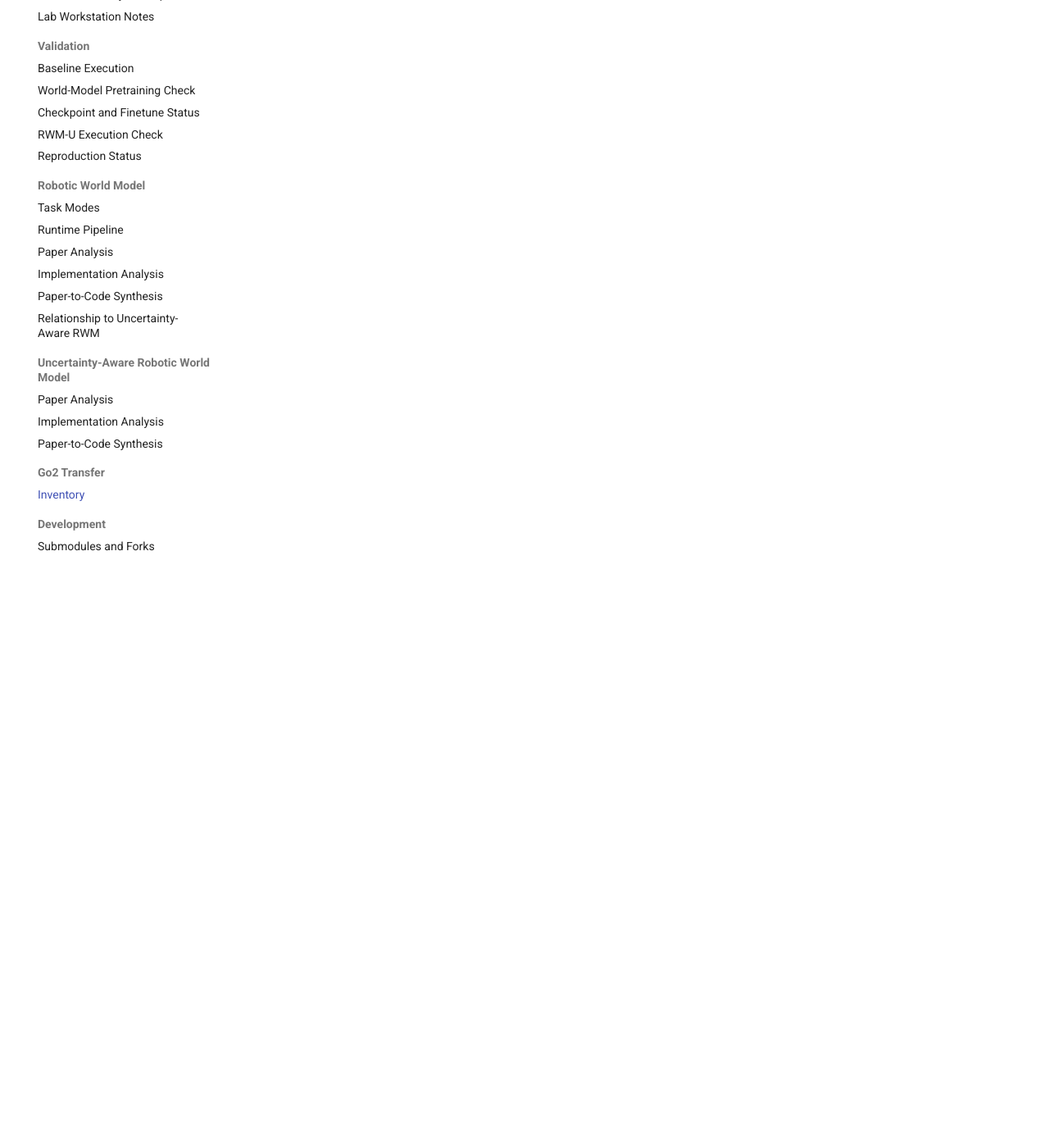
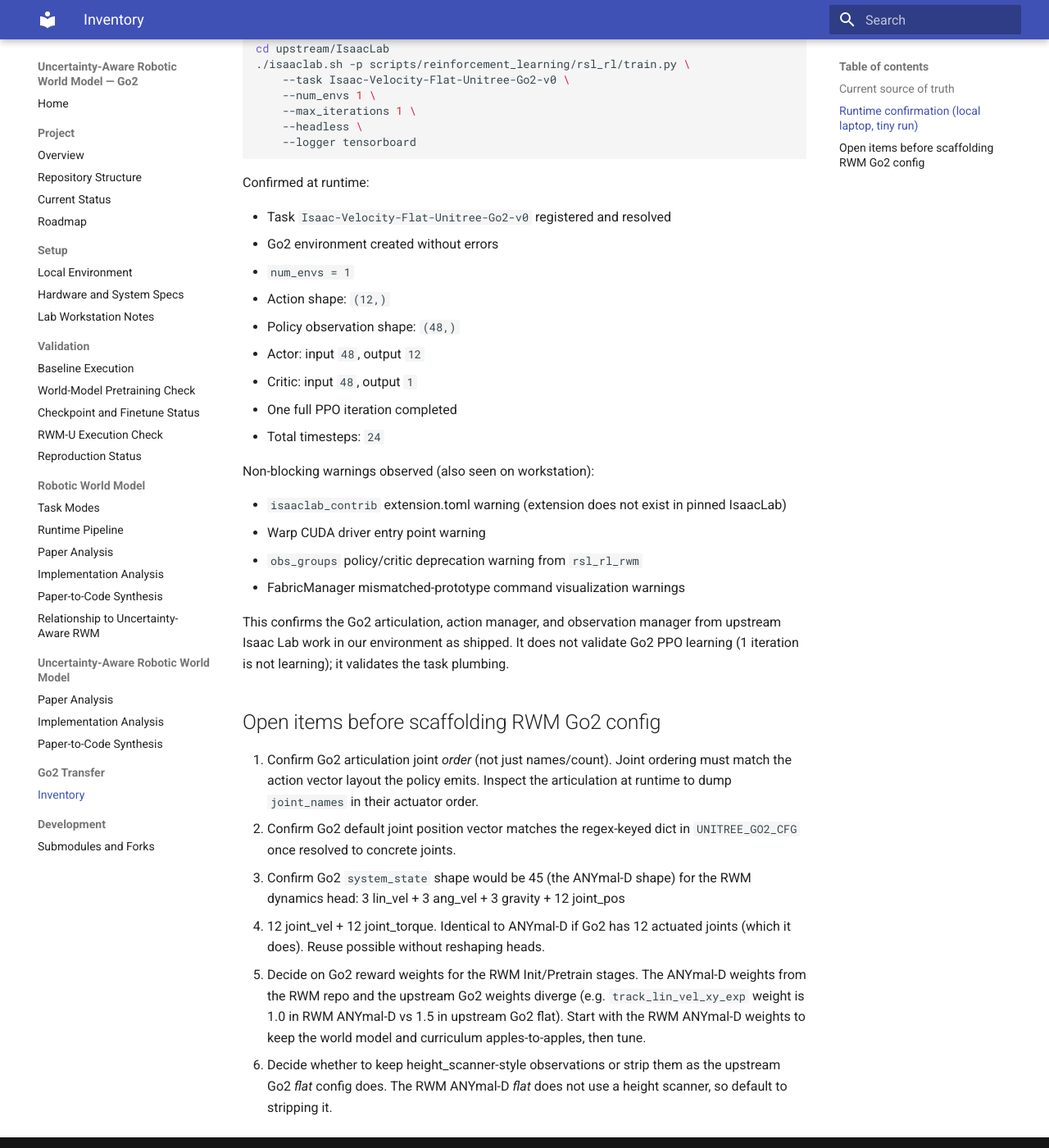
Before and after one commit to Cb-dotcom/Uncertainty-Aware-Robotic-World-Model-Go2, an MkDocs documentation site: the page built from docs/go2-transfer/go2-inventory.md, in a window 1280 px wide and 1400 px high, scrolled down 4756 px. Shown: the whole window at 82% size. Built offline with MkDocs 1.6.1 and Material for MkDocs 9.7.7, drawn with Linux system fonts in a browser that asks for light colours; some of the changed text lies outside the part shown.

Commit message:
Phase 4A: lab validation report and Go2 inventory follow-ups
- Add docs/validation/phase-4a-lab-validation.md recording the six
  Phase 4A milestones (sanity, Init-v0, Pretrain-v0, Finetune-v0,
  RWM-U offline, default-scale Pretrain), all passed on lab workstation.
- Append runtime confirmation of upstream Go2 flat task to Go2
  inventory.
- Append Open Items (joint order, default pose, system_state shape,
  reward weights, height_scanner) to be resolved before scaffolding
  the RWM Go2 config.

````diff
--- a/docs/go2-transfer/go2-inventory.md
+++ b/docs/go2-transfer/go2-inventory.md
@@ -92,7 +92,7 @@ Likely actuated joint count:
 12
 ```
 
-This still needs runtime confirmation from the articulation object.
+Confirmed at runtime (see "Runtime confirmation" section below).
 
 Initial pose
 From UNITREE_GO2_CFG:
@@ -253,3 +253,74 @@ Template-Isaac-Velocity-Flat-Unitree-Go2-Visualize-v0
 ```
 
 The first implementation should adapt from the RWM ANYmal-D config while importing Go2-specific values from Isaac Lab's existing Go2 config.
+
+---
+
+## Runtime confirmation (local laptop, tiny run)
+
+Status: confirmed on local laptop before Phase 4A lab work.
+
+A 1-iteration smoke test of the upstream Isaac Lab Go2 flat task was executed locally:
+
+```bash
+# On laptop, in repo root
+source ~/miniforge3/etc/profile.d/conda.sh
+conda activate env_isaaclab_src
+export ACCEPT_EULA=Y
+export OMNI_KIT_ACCEPT_EULA=YES
+export PRIVACY_CONSENT=Y
+
+cd upstream/IsaacLab
+./isaaclab.sh -p scripts/reinforcement_learning/rsl_rl/train.py \
+    --task Isaac-Velocity-Flat-Unitree-Go2-v0 \
+    --num_envs 1 \
+    --max_iterations 1 \
+    --headless \
+    --logger tensorboard
+```
+
+Confirmed at runtime:
+
+- Task `Isaac-Velocity-Flat-Unitree-Go2-v0` registered and resolved
+- Go2 environment created without errors
+- `num_envs = 1`
+- Action shape: `(12,)`
+- Policy observation shape: `(48,)`
+- Actor: input `48`, output `12`
+- Critic: input `48`, output `1`
+- One full PPO iteration completed
+- Total timesteps: `24`
+
+Non-blocking warnings observed (also seen on workstation):
+
+- `isaaclab_contrib` extension.toml warning (extension does not exist in pinned IsaacLab)
+- Warp CUDA driver entry point warning
+- `obs_groups` policy/critic deprecation warning from `rsl_rl_rwm`
+- FabricManager mismatched-prototype command visualization warnings
+
+This confirms the Go2 articulation, action manager, and observation
+manager from upstream Isaac Lab work in our environment as shipped.
+It does not validate Go2 PPO learning (1 iteration is not learning); it
+validates the task plumbing.
+
+## Open items before scaffolding RWM Go2 config
+
+1. Confirm Go2 articulation joint *order* (not just names/count). Joint
+   ordering must match the action vector layout the policy emits.
+   Inspect the articulation at runtime to dump `joint_names` in their
+   actuator order.
+2. Confirm Go2 default joint position vector matches the regex-keyed
+   dict in `UNITREE_GO2_CFG` once resolved to concrete joints.
+3. Confirm Go2 `system_state` shape would be 45 (the ANYmal-D shape) for
+   the RWM dynamics head: 3 lin_vel + 3 ang_vel + 3 gravity + 12 joint_pos
+   + 12 joint_vel + 12 joint_torque. Identical to ANYmal-D if Go2 has
+   12 actuated joints (which it does). Reuse possible without reshaping
+   heads.
+4. Decide on Go2 reward weights for the RWM Init/Pretrain stages. The
+   ANYmal-D weights from the RWM repo and the upstream Go2 weights
+   diverge (e.g. `track_lin_vel_xy_exp` weight is 1.0 in RWM ANYmal-D
+   vs 1.5 in upstream Go2 flat). Start with the RWM ANYmal-D weights
+   to keep the world model and curriculum apples-to-apples, then tune.
+5. Decide whether to keep height_scanner-style observations or strip
+   them as the upstream Go2 *flat* config does. The RWM ANYmal-D *flat*
+   does not use a height scanner, so default to stripping it.
````
Also changed, not shown: docs/validation/phase-4a-lab-validation.md (added, +276 -0 lines).
